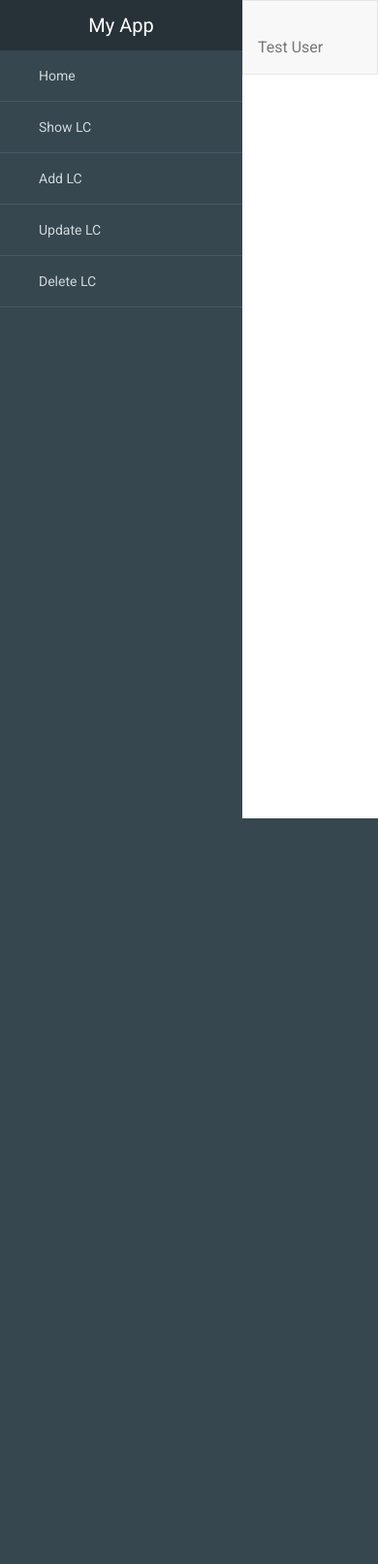
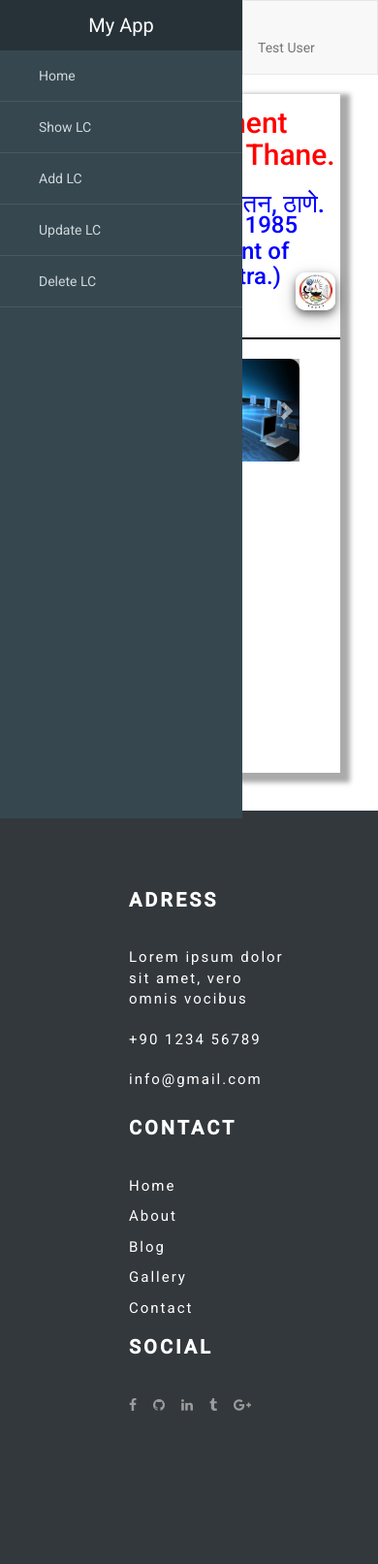
Before and after one commit to annu1245/TempRepo, a Django app: page /home/ in a window 390 px wide. Shown: the whole page at 97% size. Before the commit the page ends 844 px from the top, so only its background shows below. Run offline with Django 3.2, Linux system fonts and the light colour scheme; some libraries are stand-ins or nearby versions.

Commit message:
Added Footer

```diff
--- a/LC/lcapp/templates/enroll.html
+++ b/LC/lcapp/templates/enroll.html
@@ -87,7 +87,7 @@ div.content {
 </style>
 </head>
 <body>
-  {% include "home.html" %}
+  {% include "layouts/sidebar.html" %}
 <div class="box">
 	<div class="inputBox in">
 <form method="POST" action="{{link}}">
@@ -111,6 +111,6 @@ if ("{{state}}" == 5)
     $('.alert').append("<li class='alert'>Deleted successfully</li>")
 
 </script>
-
+{% include 'layouts/footer.html' %}
 </body>
 </html>
--- a/LC/lcapp/templates/home.html
+++ b/LC/lcapp/templates/home.html
@@ -2,7 +2,10 @@
 <html>
 <head>
 	<title></title>
+	{% load static %}
 <!-- Latest compiled and minified CSS -->
+<link href="//maxcdn.bootstrapcdn.com/font-awesome/4.2.0/css/font-awesome.min.css" rel="stylesheet">
+<link href="https://fonts.googleapis.com/css?family=Roboto" rel="stylesheet">
 <link rel="stylesheet" href="https://maxcdn.bootstrapcdn.com/bootstrap/3.4.0/css/bootstrap.min.css">
 
 <!-- jQuery library -->
@@ -20,128 +23,138 @@ body {
   font-size: 16px;
 }
 
-/* Toggle Styles */
+.box{
 
-#viewport {
-  padding-left: 250px;
-  -webkit-transition: all 0.5s ease;
-  -moz-transition: all 0.5s ease;
-  -o-transition: all 0.5s ease;
-  transition: all 0.5s ease;
-}
-
-#content {
-  width: 100%;
-  position: relative;
-  margin-right: 0;
-}
-
-/* Sidebar Styles */
-
-#sidebar {
-  z-index: 1000;
-  position: fixed;
-  left: 250px;
-  width: 250px;
-  height: 100%;
-  margin-left: -250px;
-  overflow-y: auto;
-  background: #37474F;
-  -webkit-transition: all 0.5s ease;
-  -moz-transition: all 0.5s ease;
-  -o-transition: all 0.5s ease;
-  transition: all 0.5s ease;
-}
-
-#sidebar header {
-  background-color: #263238;
-  font-size: 20px;
-  line-height: 52px;
-  text-align: center;
-}
-
-#sidebar header a {
-  color: #fff;
-  display: block;
-  text-decoration: none;
-}
-
-#sidebar header a:hover {
-  color: #fff;
-}
-
-#sidebar .nav{
+width: 100%;
+height: 700px;
+background-color: white;
+box-shadow: 5px 5px 5px 5px #aaaaaa;
 
 }
 
-#sidebar .nav a{
-  background: none;
-  border-bottom: 1px solid #455A64;
-  color: #CFD8DC;
-  font-size: 14px;
-  padding: 16px 24px;
+
+img{
+	border-radius: 10px;
+	box-shadow: 0 4px 8px 0 rgba(0, 0, 0, 0.5), 0 6px 20px 0 rgba(0, 0, 0, 0.19);
+}
+.wrapper {
+	margin: 10%;
+	margin-left: 20%;
+	margin-top: 5%;
 }
 
-#sidebar .nav a:hover{
-  background: none;
-  color: #ECEFF1;
+.text-logo-div {
+    text-align: center;
+    /*width: 540px;
+    height: 125px;*/
+    margin-top: -10%;
 }
 
-#sidebar .nav a i{
-  margin-right: 16px;
+body{
+    font-family:Roboto;
 }
+
+footer{
+     background-color: #33383c;
+     padding:70px 0px;
+}
+
+footer ul li{
+    padding:5px 0px;
+}
+
+.adress span , .contact span , .social span{
+   color: #FFF;
+   font-weight: 800;
+   padding-bottom: 10px;
+   margin-bottom: 20px;
+   display: block;
+   text-transform: uppercase;
+   font-size: 20px;
+   letter-spacing: 3px;
+}
+
+.adress li p , .contact li a , .social li a{
+    color:#FFF;
+    letter-spacing: 2px;
+    text-decoration:none;
+    font-size:15px;
+}
+
+.social li{
+    float:left;
+}
+
+.adress , .contact , .social {
+    list-style: none;
+}
+
+.fa{
+    color:#9c9c9c;
+    margin-right: 15px;
+    font-size:14px;
+}
+
 </style>
 </head>
 <body>
-<div id="viewport">
-  <!-- Sidebar -->
-  <div id="sidebar">
-    <header>
-      <a href="#">My App</a>
-    </header>
-    <ul class="nav">
-      <li>
-        <a href="#">
-          <i class="zmdi zmdi-view-dashboard"></i> Home
-        </a>
-      </li>
-      <li>
-        <a href="/enroll/">
-          <i class="zmdi zmdi-info-outline"></i> Show LC
-        </a>
-      </li>
-      <li>
-        <a href="/adddata/">
-          <i class="zmdi zmdi-link"></i> Add LC
-        </a>
-      </li>
-      <li>
-        <a href="/view_update/">
-          <i class="zmdi zmdi-widgets"></i> Update LC
-        </a>
-      </li>
-      <li>
-        <a href="/view_delete/">
-          <i class="zmdi zmdi-calendar"></i> Delete LC
-        </a>
-      </li>
-    </ul>
-  </div>
-  <!-- Content -->
-  <div id="content">
-    <nav class="navbar navbar-default">
-      <div class="container-fluid">
-        <ul class="nav navbar-nav navbar-right">
-          <li>
-            <a href="#"><i class="zmdi zmdi-notifications text-danger"></i>
-            </a>
-          </li>
-          <li><a href="#">Test User</a></li>
-        </ul>
+{% include "layouts/sidebar.html" %}
+<div class="wrapper">
+	<div class="box">
+		<div class="logo">
+			<img src="{%static '/img/gplogo1.jpg'%}" style="width:15%; margin-left: 2%; margin-top: 2%" >
+			<div class="text-logo-div">
+			 <h2 style="margin-top:-12px; color:red;">Government Polytechnic, Thane. </h2>
+        	<h3 style="font-size:26px; color:blue;">शासकीय तंत्रनिकेतन, ठाणे.</h3>
+        	<h3 style="margin-top:-15px; color:blue;">Established 1985 (Government of Maharashtra.)</h3>
       </div>
-    </nav>
+			<img src="{%static '/img/gptlogo.jpg'%}" style="width:15%;  margin-top: -14%; margin-left: 83% " >
+		</div>
+		<hr style="  border: 1px solid black;">
 
+<div class="container" style="height: auto; width: 80%;">
+  <div id="myCarousel" class="carousel slide" data-ride="carousel">
+    <!-- Indicators -->
+    <ol class="carousel-indicators">
+      <li data-target="#myCarousel" data-slide-to="0" class="active"></li>
+      <li data-target="#myCarousel" data-slide-to="1"></li>
+      <li data-target="#myCarousel" data-slide-to="2"></li>
+    </ol>
+
+    <!-- Wrapper for slides -->
+    <div class="carousel-inner">
+      <div class="item active">
+        <img src="{% static '/img/computer.jpg' %}" class="img-fluid" alt="Los Angeles" style="width:100%;">
+      </div>
+
+      <div class="item">
+        <img src="{% static '/img/electronic.jpg' %}" class="img-fluid" alt="Chicago" style="width:100%;">
+      </div>
+
+      <div class="item">
+        <img src="{% static '/img/mechanical.jpg' %}" class="img-fluid" alt="New york" style="width:100%;">
+      </div>
+    </div>
+
+    <!-- Left and right controls -->
+    <a class="left carousel-control" href="#myCarousel" data-slide="prev">
+      <span class="glyphicon glyphicon-chevron-left"></span>
+      <span class="sr-only">Previous</span>
+    </a>
+    <a class="right carousel-control" href="#myCarousel" data-slide="next">
+      <span class="glyphicon glyphicon-chevron-right"></span>
+      <span class="sr-only">Next</span>
+    </a>
   </div>
 </div>
+
+</div>
+
+  	</div>
+<!--
+    instagram: www.instagram.com/programmingtutorial
+    site: programlamadersleri.net
+-->
+{% include 'layouts/footer.html' %}
 </body>
 </html>
--- a/LC/lcapp/templates/index.html
+++ b/LC/lcapp/templates/index.html
@@ -9,8 +9,8 @@
   <script src="https://maxcdn.bootstrapcdn.com/bootstrap/3.4.0/js/bootstrap.min.js"></script>
 </head>
 <body>
-
-<div class="container">
+{% include "layouts/sidebar.html" %}
+<div class="container" style="margin: 20%; margin-top: 2%;">
   <center><h2>Leaving Certificate</h2></center>
   <form>
   	{% csrf_token %}
@@ -151,6 +151,6 @@
 	})
 </script>
 
-
+{% include 'layouts/footer.html' %}
 </body>
 </html>
--- /dev/null
+++ b/LC/lcapp/templates/layouts/footer.html
@@ -0,0 +1,150 @@
+<!DOCTYPE html>
+<html>
+<head>
+	<title></title>
+	{% load static %}
+<!-- Latest compiled and minified CSS -->
+<link href="//maxcdn.bootstrapcdn.com/font-awesome/4.2.0/css/font-awesome.min.css" rel="stylesheet">
+<link href="https://fonts.googleapis.com/css?family=Roboto" rel="stylesheet">
+<link rel="stylesheet" href="https://maxcdn.bootstrapcdn.com/bootstrap/3.4.0/css/bootstrap.min.css">
+
+<!-- jQuery library -->
+<script src="https://ajax.googleapis.com/ajax/libs/jquery/3.4.1/jquery.min.js"></script>
+
+<!-- Latest compiled JavaScript -->
+<script src="https://maxcdn.bootstrapcdn.com/bootstrap/3.4.0/js/bootstrap.min.js"></script>
+
+<style type="text/css">
+	@import url('https://fonts.googleapis.com/css?family=Roboto:300,400,400i,500');
+
+body{
+    font-family:Roboto;
+}
+
+footer{
+     background-color: #33383c;
+     padding:70px 0px;
+}
+
+footer ul li{
+    padding:5px 0px;
+}
+
+.adress span , .contact span , .social span{
+   color: #FFF;
+   font-weight: 800;
+   padding-bottom: 10px;
+   margin-bottom: 20px;
+   display: block;
+   text-transform: uppercase;
+   font-size: 20px;
+   letter-spacing: 3px;
+}
+
+.adress li p , .contact li a , .social li a{
+    color:#FFF;
+    letter-spacing: 2px;
+    text-decoration:none;
+    font-size:15px;
+}
+
+.social li{
+    float:left;
+}
+
+.adress , .contact , .social {
+    list-style: none;
+}
+
+.fa{
+    color:#9c9c9c;
+    margin-right: 15px;
+    font-size:14px;
+}
+
+</style>
+</head>
+<body>
+
+<!--
+    instagram: www.instagram.com/programmingtutorial
+    site: programlamadersleri.net
+-->
+
+<footer>
+ <div class="container" style="margin: 20%; margin-top: 2%;">
+   <div class="row">
+
+            <div class="col-lg-5 col-md-5 col-sm-4 col-xs-12">
+                <ul class="adress">
+                     <span>Adress</span>
+                     <li>
+                        <p>Lorem ipsum dolor sit amet, vero omnis vocibus</p>
+                      </li>
+
+                      <li>
+                        <p>+90 1234 56789</p>
+                      </li>
+
+                      <li>
+                        <p>info@gmail.com</p>
+                      </li>
+                 </ul>
+            </div>
+
+            <div class="col-lg-4 col-md-4 col-sm-4 col-xs-12">
+                <ul class="contact">
+                     <span>Contact</span>
+                     <li>
+                        <a href="#">Home</a>
+                      </li>
+
+                      <li>
+                         <a href="#">About</a>
+                      </li>
+
+                      <li>
+                        <a href="#">Blog</a>
+                      </li>
+
+                      <li>
+                         <a href="#">Gallery </a>
+                      </li>
+
+                      <li>
+                        <a href="#">Contact</a>
+                     </li>
+                </ul>
+            </div>
+
+            <div class="col-lg-3 col-md-3 col-sm-4 col-xs-12">
+               <ul class="social">
+                          <span>Social</span>
+                           <li>
+                                <a href="#"><i class="fa fa-facebook fa-2x"></i></a>
+                           </li>
+
+                           <li>
+                                <a href="#"><i class="fa fa-github fa-2x"></i></a>
+                           </li>
+
+                           <li>
+                                <a href="#"><i class="fa fa-linkedin fa-2x"></i></a>
+                           </li>
+
+                           <li>
+                                <a href="#"><i class="fa fa-tumblr fa-2x"></i></a>
+                           </li>
+
+                           <li>
+                                <a href="#"><i class="fa fa-google-plus fa-2x"></i></a>
+                          </li>
+
+                 </ul>
+            </div>
+
+
+       </div>
+    </div>
+</footer>
+</body>
--- /dev/null
+++ b/LC/lcapp/templates/layouts/sidebar.html
@@ -0,0 +1,149 @@
+<!DOCTYPE html>
+<html>
+<head>
+	<title></title>
+	{% load static %}
+<!-- Latest compiled and minified CSS -->
+<link rel="stylesheet" href="https://maxcdn.bootstrapcdn.com/bootstrap/3.4.0/css/bootstrap.min.css">
+
+<!-- jQuery library -->
+<script src="https://ajax.googleapis.com/ajax/libs/jquery/3.4.1/jquery.min.js"></script>
+
+<!-- Latest compiled JavaScript -->
+<script src="https://maxcdn.bootstrapcdn.com/bootstrap/3.4.0/js/bootstrap.min.js"></script>
+
+<style type="text/css">
+	@import url('https://fonts.googleapis.com/css?family=Roboto:300,400,400i,500');
+
+body {
+  overflow-x: hidden;
+  font-family: 'Roboto', sans-serif;
+  font-size: 16px;
+}
+
+/* Toggle Styles */
+
+#viewport {
+  padding-left: 250px;
+  -webkit-transition: all 0.5s ease;
+  -moz-transition: all 0.5s ease;
+  -o-transition: all 0.5s ease;
+  transition: all 0.5s ease;
+}
+
+#content {
+  width: 100%;
+  position: relative;
+  margin-right: 0;
+}
+
+/* Sidebar Styles */
+
+#sidebar {
+  z-index: 1000;
+  position: fixed;
+  left: 250px;
+  width: 250px;
+  height: 100%;
+  margin-left: -250px;
+  overflow-y: auto;
+  background: #37474F;
+  -webkit-transition: all 0.5s ease;
+  -moz-transition: all 0.5s ease;
+  -o-transition: all 0.5s ease;
+  transition: all 0.5s ease;
+}
+
+#sidebar header {
+  background-color: #263238;
+  font-size: 20px;
+  line-height: 52px;
+  text-align: center;
+}
+
+#sidebar header a {
+  color: #fff;
+  display: block;
+  text-decoration: none;
+}
+
+#sidebar header a:hover {
+  color: #fff;
+}
+
+#sidebar .nav{
+
+}
+
+#sidebar .nav a{
+  background: none;
+  border-bottom: 1px solid #455A64;
+  color: #CFD8DC;
+  font-size: 14px;
+  padding: 16px 24px;
+}
+
+#sidebar .nav a:hover{
+  background: none;
+  color: #ECEFF1;
+}
+
+#sidebar .nav a i{
+  margin-right: 16px;
+}
+
+</style>
+</head>
+<body>
+<div id="viewport">
+  <!-- Sidebar -->
+  <div id="sidebar">
+    <header>
+      <a href="/home/">My App</a>
+    </header>
+    <ul class="nav">
+      <li>
+        <a href="/home/">
+          <i class="zmdi zmdi-view-dashboard"></i> Home
+        </a>
+      </li>
+      <li>
+        <a href="/enroll/">
+          <i class="zmdi zmdi-info-outline"></i> Show LC
+        </a>
+      </li>
+      <li>
+        <a href="/adddata/">
+          <i class="zmdi zmdi-link"></i> Add LC
+        </a>
+      </li>
+      <li>
+        <a href="/view_update/">
+          <i class="zmdi zmdi-widgets"></i> Update LC
+        </a>
+      </li>
+      <li>
+        <a href="/view_delete/">
+          <i class="zmdi zmdi-calendar"></i> Delete LC
+        </a>
+      </li>
+    </ul>
+  </div>
+  <!-- Content -->
+  <div id="content">
+    <nav class="navbar navbar-default">
+      <div class="container-fluid">
+        <ul class="nav navbar-nav navbar-right">
+          <li>
+            <a href="#"><i class="zmdi zmdi-notifications text-danger"></i>
+            </a>
+          </li>
+          <li><a href="#">Test User</a></li>
+        </ul>
+      </div>
+    </nav>
+
+  </div>
+</div>
+</body>
+</html>
--- a/LC/lcapp/templates/lc.html
+++ b/LC/lcapp/templates/lc.html
@@ -29,10 +29,10 @@
 
 </head>
 <body>
-	  {% include "home.html" %}
+	  {% include "layouts/sidebar.html" %}
 
 <div id="printarea">
-<div class="container">
+<div class="container" style="margin: 20%; margin-top: 2%;">
   <center><h2>Leaving Certificate</h2></center>
   <form action="/lc/" method="POST">
   	{% csrf_token %}
--- a/LC/lcapp/templates/update.html
+++ b/LC/lcapp/templates/update.html
@@ -9,9 +9,9 @@
   <script src="https://maxcdn.bootstrapcdn.com/bootstrap/3.4.0/js/bootstrap.min.js"></script>
 </head>
 <body>
-  {% include "home.html" %}
+  {% include "layouts/sidebar.html" %}
 
-<div class="container">
+<div class="container" style="margin: 20%; margin-top: 2%;">
   <center><h2>Leaving Certificate</h2></center>
   <form method="POST" action="/lc/">
   	{% csrf_token %}
--- a/LC/lcapp/views.py
+++ b/LC/lcapp/views.py
@@ -31,7 +31,7 @@ def loggedin(request):
 	if obj:
 
 		if obj[0].password == request.POST['password']:
-			return render(request, 'enroll.html')
+			return redirect("/home/")
 		else:
 			return render(request, 'login.html', {'status': 1})
 	else:
```
Also changed, not shown: LC/lcapp/templates/register.html (+145 -8 lines), LC/lcapp/static/img/civil.jpg (added), LC/lcapp/static/img/co.jpg (added), LC/lcapp/static/img/computer.jpg (added), LC/lcapp/static/img/electronic.jpg (added), LC/lcapp/static/img/gplogo1.jpg (added), LC/lcapp/static/img/mechanical.jpg (added), LC/lcapp/static/img/we.jpg (added).
